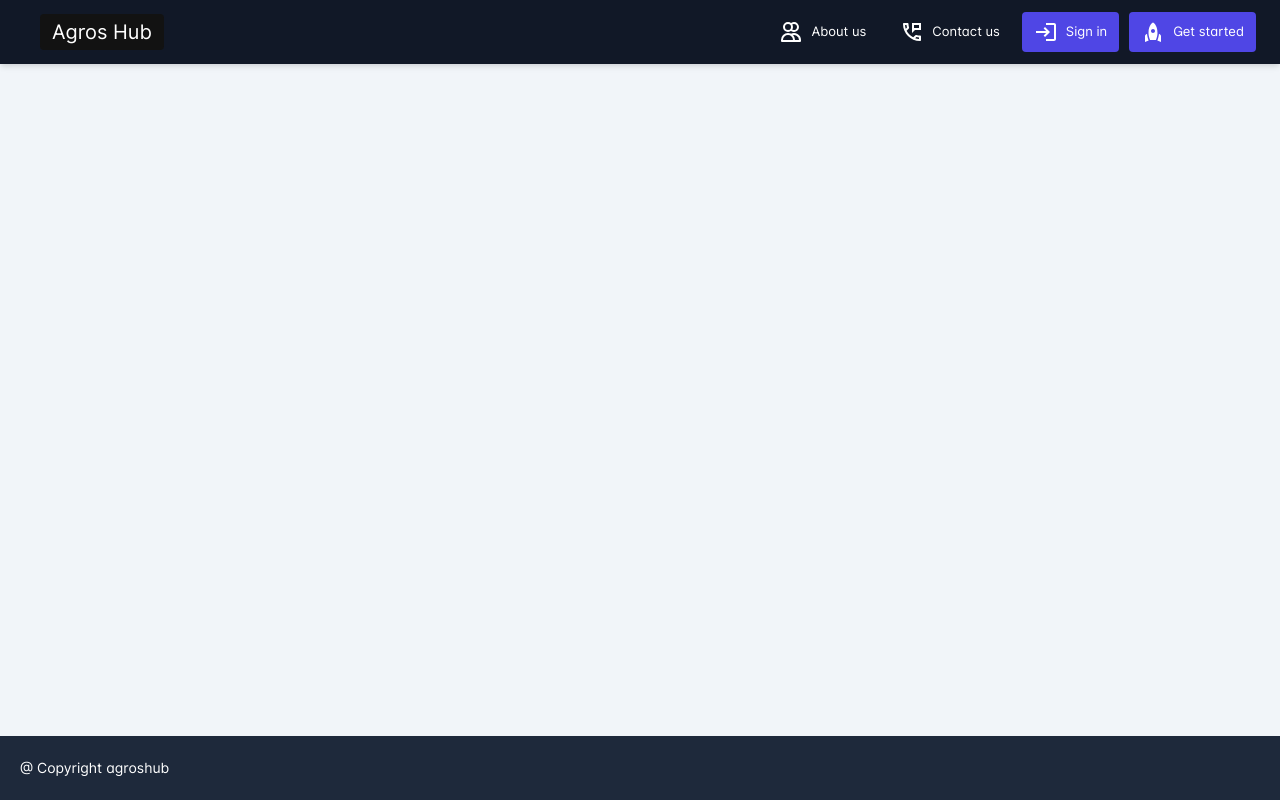
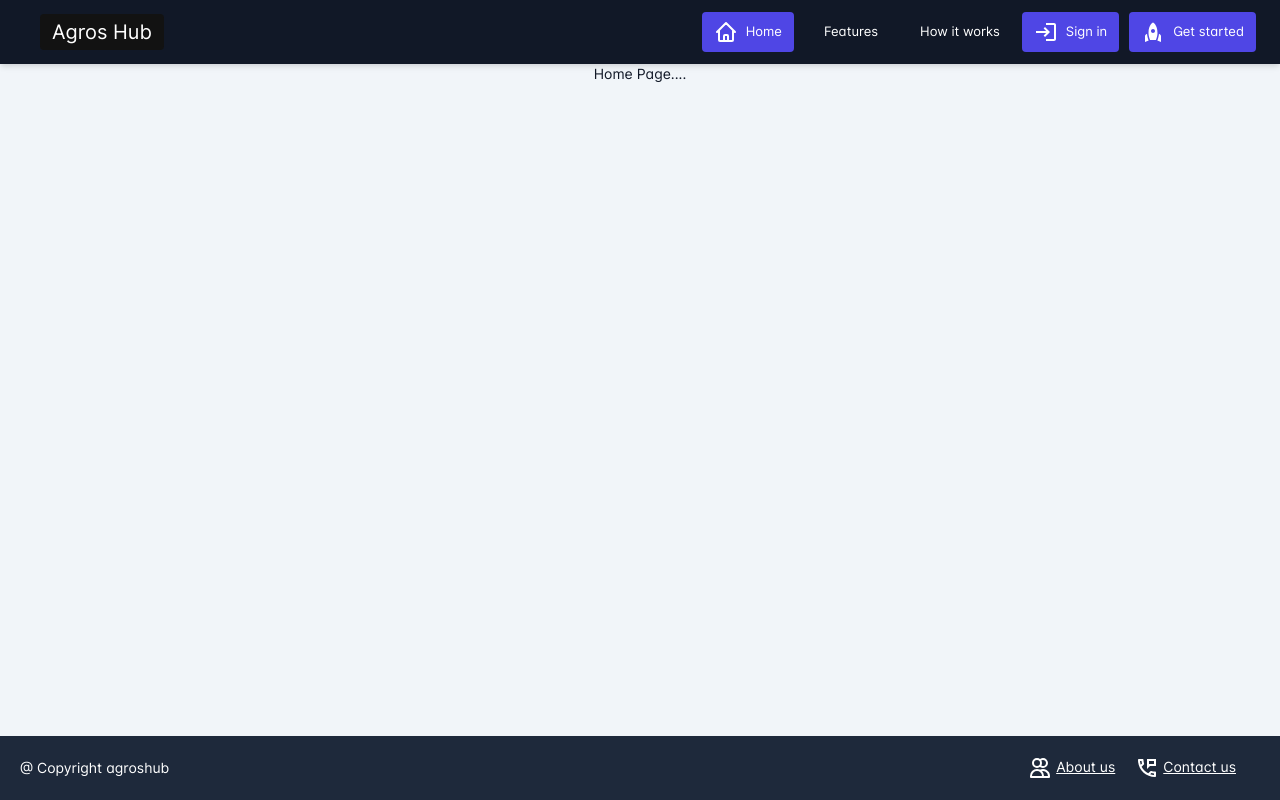
Before and after one commit to techwitzs-ventures/agros-website, a React (Create React App) app: page /apps/home in a window 1280 px wide. Before the commit this address led to /pages/error/404. Built offline with nearby package versions, Linux system fonts and the light colour scheme; what aws-amplify, mobile-detect would draw is missing.

Commit message:
navigation changed

```diff
--- a/src/app/configs/navigationConfig.js
+++ b/src/app/configs/navigationConfig.js
@@ -7,22 +7,29 @@ i18next.addResourceBundle('en', 'navigation', en);
 
 const navigationConfig = [
   {
-    id: 'aboutus',
-    title: 'About us',
+    id: 'home',
+    title: 'Home',
     type: 'item',
     auth: authRoles.onlyGuest,
-    icon: 'heroicons-outline:users',
-    translate: 'About us',
-    url: '/apps/about-us'
+    icon: 'heroicons-outline:home',
+    translate: 'Home',
+    url: '/apps/home'
   },
   {
-    id: 'contactus',
-    title: 'Contact us',
+    id: 'features',
+    title: 'Features',
     type: 'item',
     auth: authRoles.onlyGuest,
-    icon: 'material-outline:perm_phone_msg',
-    translate: 'Contact us',
-    url: '/apps/contact-us'
+    translate: 'Features',
+    url: '/apps/features'
+  },
+  {
+    id: 'how_it_works',
+    title: 'How it works',
+    type: 'item',
+    auth: authRoles.onlyGuest,
+    translate: 'How it works',
+    url: '/apps/how-it-works'
   },
   {
     id: 'signin',
@@ -31,16 +38,15 @@ const navigationConfig = [
     auth: authRoles.onlyGuest,
     icon: 'material-outline:login',
     translate: 'Sign in',
-    url: 'https://develop.d3u7ml2c0tfxhv.amplifyapp.com/'
+    url: 'https://feature.d3u7ml2c0tfxhv.amplifyapp.com/'
   },
   {
     id: 'signup',
     title: 'Get started',
     type: 'item',
     auth: authRoles.onlyGuest,
-    icon: 'heroicons-outline:home',
     translate: 'Get started',
-    url: 'https://develop.d3uu4km723ivc2.amplifyapp.com/'
+    url: 'https://feature.d3uu4km723ivc2.amplifyapp.com/'
   },
 ];
 
--- /dev/null
+++ b/src/app/main/apps/features/FeaturesPage.js
@@ -0,0 +1,9 @@
+import React from 'react'
+
+const FeaturesPage = () => {
+  return (
+    <div className='flex justify-center items-center'>Faetures Page....</div>
+  )
+}
+
+export default FeaturesPage
--- /dev/null
+++ b/src/app/main/apps/features/FeaturesPageConfig.js
@@ -0,0 +1,19 @@
+import { lazy } from 'react';
+
+const FeaturesPage = lazy(() => import('./FeaturesPage'));
+
+const FeaturesPageConfig = {
+  settings: {
+    layout: {
+      config: {},
+    },
+  },
+  routes: [
+    {
+      path: 'apps/features',
+      element: <FeaturesPage />,
+    },
+  ],
+};
+
+export default FeaturesPageConfig;
--- /dev/null
+++ b/src/app/main/apps/home/HomePage.js
@@ -0,0 +1,9 @@
+import React from 'react'
+
+const HomePage = () => {
+  return (
+    <div className='flex justify-center items-center'>Home Page....</div>
+  )
+}
+
+export default HomePage
--- /dev/null
+++ b/src/app/main/apps/home/HomePageConfig.js
@@ -0,0 +1,19 @@
+import { lazy } from 'react';
+
+const HomePage = lazy(() => import('./HomePage'));
+
+const HomePageConfig = {
+  settings: {
+    layout: {
+      config: {},
+    },
+  },
+  routes: [
+    {
+      path: 'apps/home',
+      element: <HomePage />,
+    },
+  ],
+};
+
+export default HomePageConfig;
--- /dev/null
+++ b/src/app/main/apps/how_it_works/How_it_WorksPage.js
@@ -0,0 +1,9 @@
+import React from 'react'
+
+const HowItWorks = () => {
+  return (
+    <div className='flex justify-center items-center'>How It Works Page....</div>
+  )
+}
+
+export default HowItWorks
--- /dev/null
+++ b/src/app/main/apps/how_it_works/How_it_WorksPageConfig.js
@@ -0,0 +1,19 @@
+import { lazy } from 'react';
+
+const HowItWorks = lazy(() => import('./How_it_WorksPage'));
+
+const HowItWorksPageConfig = {
+  settings: {
+    layout: {
+      config: {},
+    },
+  },
+  routes: [
+    {
+      path: 'apps/how-it-works',
+      element: <HowItWorks />,
+    },
+  ],
+};
+
+export default HowItWorksPageConfig;
--- a/src/app/theme-layouts/layout2/components/FooterLayout2.js
+++ b/src/app/theme-layouts/layout2/components/FooterLayout2.js
@@ -8,9 +8,22 @@ import { selectFooterTheme } from 'app/store/fuse/settingsSlice';
 import PurchaseButton from '../../shared-components/PurchaseButton';
 import DocumentationButton from '../../shared-components/DocumentationButton';
 import PoweredByLinks from '../../shared-components/PoweredByLinks';
+import { motion } from 'framer-motion';
+import { Link } from 'react-router-dom';
+import FuseSvgIcon from '@fuse/core/FuseSvgIcon';
+import { Typography } from '@mui/material';
 
 function FooterLayout2(props) {
   const footerTheme = useSelector(selectFooterTheme);
+
+  const container = {
+    show: {
+      transition: {
+        staggerChildren: 0.1,
+      },
+    },
+  };
+
 
   return (
     <ThemeProvider theme={footerTheme}>
@@ -29,6 +42,38 @@ function FooterLayout2(props) {
 
           <div className="flex grow shrink-0 px-12 justify-end">
             {/* <PoweredByLinks /> */}
+            <motion.div variants={container} initial="hidden" animate="show" className="flex items-center">
+              <Link
+                className="mx-4 px-4 flex"
+                to="/apps/about-us"
+                component={motion.a}
+                target="_self"
+                style={{ color: "#fff" }}
+                rel="noreferrer noopener"
+              >
+                <FuseSvgIcon color="action">
+                  heroicons-outline:users
+                </FuseSvgIcon>
+                <Typography className='px-4'>
+                  About us
+                </Typography>
+              </Link>
+              <Link
+                className="mx-4 px-4 flex"
+                to="/apps/contact-us"
+                component={motion.a}
+                target="_self"
+                style={{ color: "#fff" }}
+                rel="noreferrer noopener"
+              >
+                <FuseSvgIcon color="action">
+                  material-outline:perm_phone_msg
+                </FuseSvgIcon>
+                <Typography className='px-4'>
+                  Contact us
+                </Typography>
+              </Link>
+            </motion.div>
           </div>
         </Toolbar>
       </AppBar>
```
Also changed, not shown: src/app/main/apps/appsConfig.js (+7 -1 lines).
